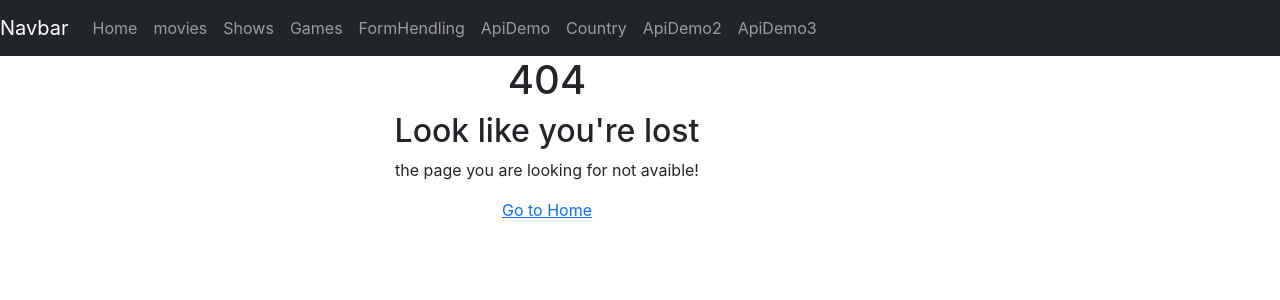
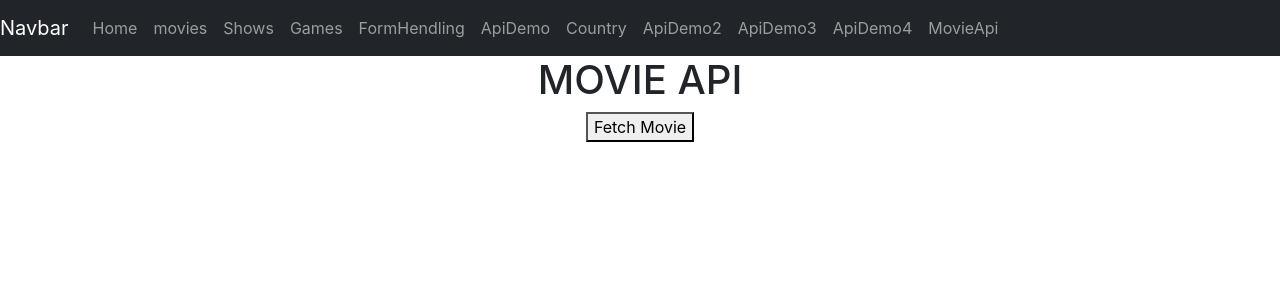
Before and after one commit to YashGohel-190104/React, a React (Create React App) app in the folder learning/: page /MovieApi in a window 1280 px wide. Before the commit this address had no page. Shown: the top 300 px of the page. Built offline with nearby package versions, Linux system fonts and the light colour scheme.

Commit message:
Rest Api

```diff
--- a/learning/src/Apis/ApiDemo.jsx
+++ b/learning/src/Apis/ApiDemo.jsx
@@ -106,8 +106,8 @@ export const ApiDemo = () => {
             <Modal.Header>
                 <Modal.Title>USER DETAIL</Modal.Title>
             </Modal.Header>
-            <Modal.Body>{ user.name }</Modal.Body>
-            <Modal.Body>{ user.email }</Modal.Body>
+            <Modal.Body>{ user.name}</Modal.Body>
+            <Modal.Body>{ user.Email}</Modal.Body>
             <Modal.Footer></Modal.Footer>
         </Modal>
         </div>
--- /dev/null
+++ b/learning/src/Apis/ApiDemo4.jsx
@@ -0,0 +1,37 @@
+import axios from 'axios';
+import React from 'react'
+
+export const ApiDemo4 = () => {
+
+    const postData = async () => {
+      const data = {
+        name: "Amit",
+        email: "amit@gmail.com",
+        gender: "male",
+        status: "active",
+      };
+
+      try {
+        const res = await axios.post(
+          "https://gorest.co.in/public/v2/users",
+          data,
+          {
+            headers: {
+              Authorization:
+                "Bearer 87a6e693c6ad5316132fb9df78c80553c9fe17fbee4945d3704e2b55fd94c2b5",
+            },
+          }
+        );
+        console.log(res.data);
+      } catch (e) {
+        console.log("error...",e);
+      }
+  return (
+    <div>
+        <h2>
+        <button onClick={()=>{postData()}}>POST</button>
+        </h2>
+    </div>
+  )
+}
+}
--- /dev/null
+++ b/learning/src/Apis/MovieApi.jsx
@@ -0,0 +1,40 @@
+import axios from 'axios';
+import React, { useState } from 'react'
+
+export const MovieApi = () => {
+
+    const [movie, setmovie] = useState();
+  const fetchMovie = async () => {
+    const res = await axios.get(
+      "https://moviedatabase8.p.rapidapi.com/Search/Titanic/",
+      {
+        headers: {
+          "x-rapidapi-key":
+            "add yours",
+          "x-rapidapi-host": "a.p.rapidapi.com",
+        },
+      }
+    );
+
+    console.log(res.data);
+    setmovie(res.data[0]);
+  };
+
+
+  return (
+    <div>      <h1>MOVIE API</h1>
+    <button
+      onClick={() => {
+        fetchMovie();
+      }}
+    >
+      Fetch Movie
+    </button>
+    {movie && (
+      <div>
+        <h1>{movie.title}</h1>
+        <img height="300px" width="300px" src={movie.poster_path}></img>
+      </div>
+    )}</div>
+  )
+}
--- a/learning/src/App.js
+++ b/learning/src/App.js
@@ -24,6 +24,8 @@ import { ApiDemo } from './Apis/ApiDemo';
 import { CityState } from './Components/CityState';
 import { ApiDemo2 } from './Apis/ApiDemo2';
 import { ApiDemo3 } from './Apis/ApiDemo3';
+import { ApiDemo4 } from './Apis/ApiDemo4';
+import { MovieApi } from './Apis/MovieApi';
 function App() {
 
   // var name = "Yash Gohel"
@@ -65,6 +67,8 @@ function App() {
       <Route path='/cityState' element={<CityState/>}></Route>
       <Route path='/ApiDemo2' element= {<ApiDemo2/>}></Route>
       <Route path='/ApiDemo3' element= {<ApiDemo3/>}></Route>
+      <Route path='/ApiDemo4' element = {<ApiDemo4/>}></Route>
+      <Route path='/MovieApi' element = {<MovieApi/>}></Route>
            {/* <Route path = "/*" element = {<h1>ErrorPage</h1>}></Route> */}
        <Route path  ="/*" element = {<ErrorPage/>}></Route>
     </Routes>
--- a/learning/src/Navbar.jsx
+++ b/learning/src/Navbar.jsx
@@ -55,7 +55,16 @@ export const Navbar = () => {
               ApiDemo3
             </Link>
           </li>
-
+          <li className="nav-item active">
+            <Link className="nav-link" to="/ApiDemo4">
+              ApiDemo4
+            </Link>
+          </li>
+          <li className="nav-item active">
+            <Link className="nav-link" to="/MovieApi">
+              MovieApi
+            </Link>
+          </li>
         </ul>
       </div>
     </nav>
```
